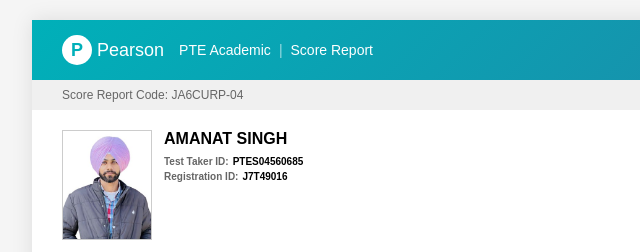
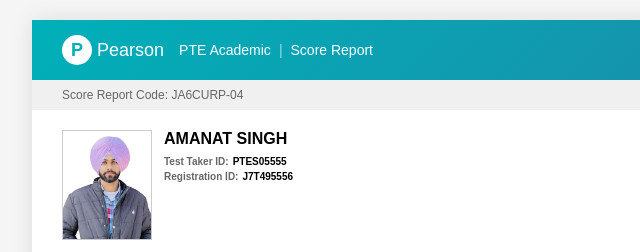
Before and after one commit to dhillon09/pte, a plain HTML site: page results.html in a window 1280 px wide. Shown: the top 252 px of the page, 158-798 px from the left. Drawn offline with Linux system fonts and the light colour scheme.

Commit message:
Update candidate test taker and registration IDs

```diff
--- a/results.html
+++ b/results.html
@@ -39,11 +39,11 @@
                         <div class="candidate-details">
                             <div class="detail-row">
                                 <span class="label">Test Taker ID:</span>
-                                <span class="value">PTES04560685</span>
+                                <span class="value">PTES05555</span>
                             </div>
                             <div class="detail-row">
                                 <span class="label">Registration ID:</span>
-                                <span class="value">J7T49016</span>
+                                <span class="value">J7T495556</span>
                             </div>
                         </div>
                     </div>
```
